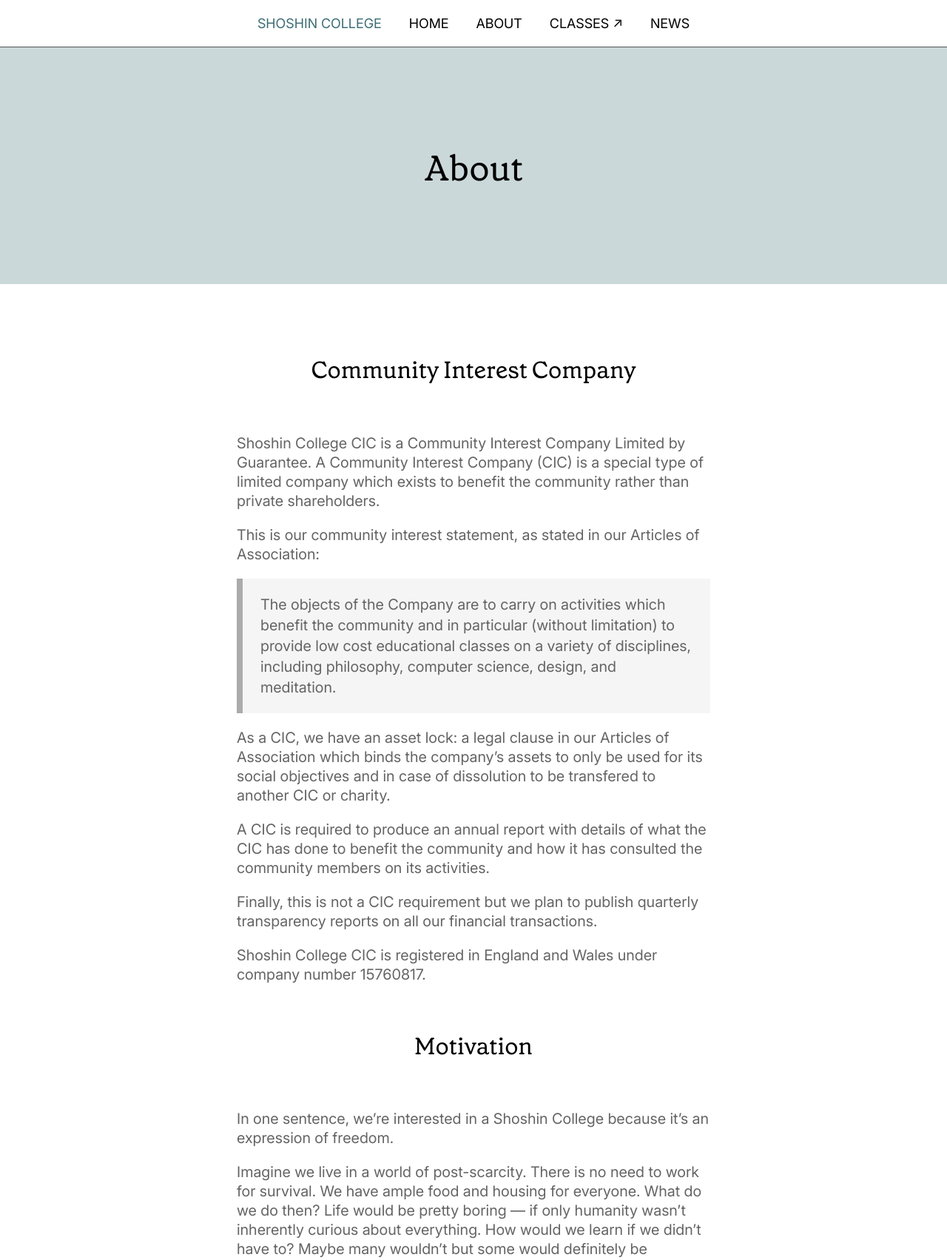
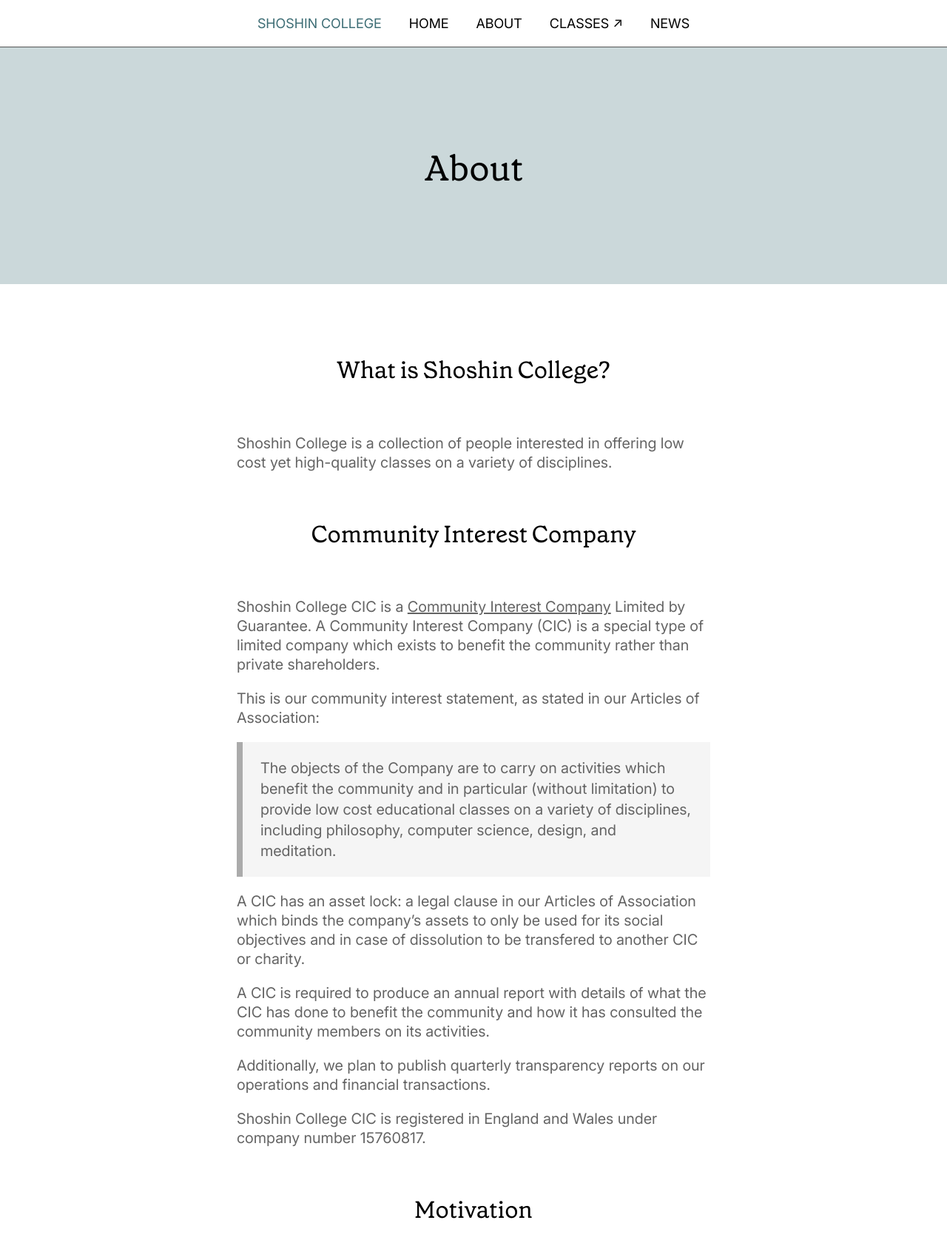
Before and after one commit to shoshincollege/shoshincollege.org, a Django app: page /about/ in a window 1280 px wide. Shown: the top 1703 px of the page at 74% size. Run offline with Django 5.2, Linux system fonts and the light colour scheme.

Commit message:
add more info on about page

```diff
--- a/main/templates/main/about.html
+++ b/main/templates/main/about.html
@@ -6,10 +6,17 @@
 </div>
 
 <section>
+    <h2>What is Shoshin College?</h2>
+    <p>
+        Shoshin College is a collection of people interested in offering low cost yet
+        high-quality classes on a variety of disciplines.
+    </p>
+
     <h2>Community Interest Company</h2>
     <p>
-        Shoshin College CIC is a Community Interest Company Limited by Guarantee.
-        A Community Interest Company (CIC) is a special type of limited company which
+        Shoshin College CIC is a
+        <a href="https://www.gov.uk/government/organisations/office-of-the-regulator-of-community-interest-companies">Community Interest Company</a>
+        Limited by Guarantee. A Community Interest Company (CIC) is a special type of limited company which
         exists to benefit the community rather than private shareholders.
     </p>
     <p>
@@ -24,7 +31,7 @@
         </p>
     </blockquote>
     <p>
-        As a CIC, we have an asset lock: a legal clause in our Articles of Association
+        A CIC has an asset lock: a legal clause in our Articles of Association
         which binds the company’s assets to only be used for its social objectives and
         in case of dissolution to be transfered to another CIC or charity.
     </p>
@@ -34,8 +41,8 @@
         on its activities.
     </p>
     <p>
-        Finally, this is not a CIC requirement but we plan to publish quarterly transparency
-        reports on all our financial transactions.
+        Additionally, we plan to publish quarterly transparency reports on our
+        operations and financial transactions.
     </p>
     <p>
         Shoshin College CIC is registered in England and Wales under company number 15760817.
```
